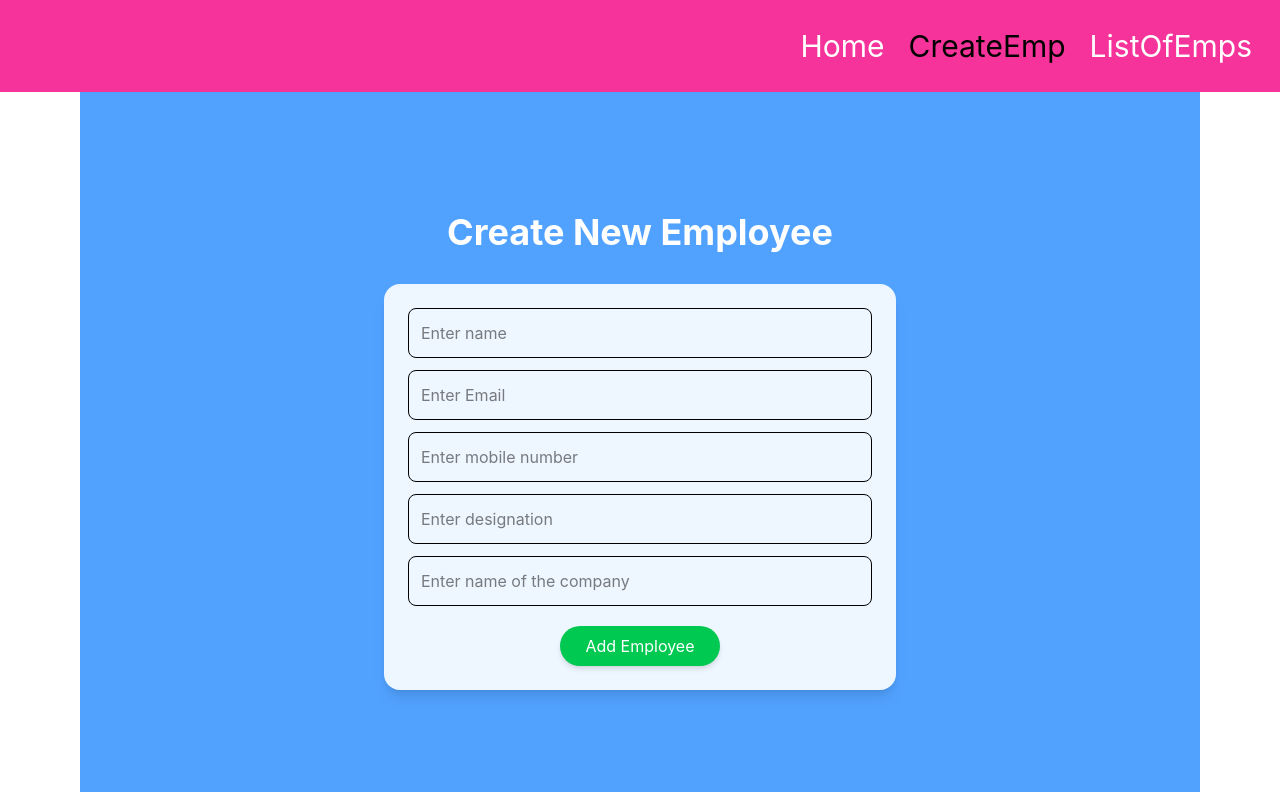
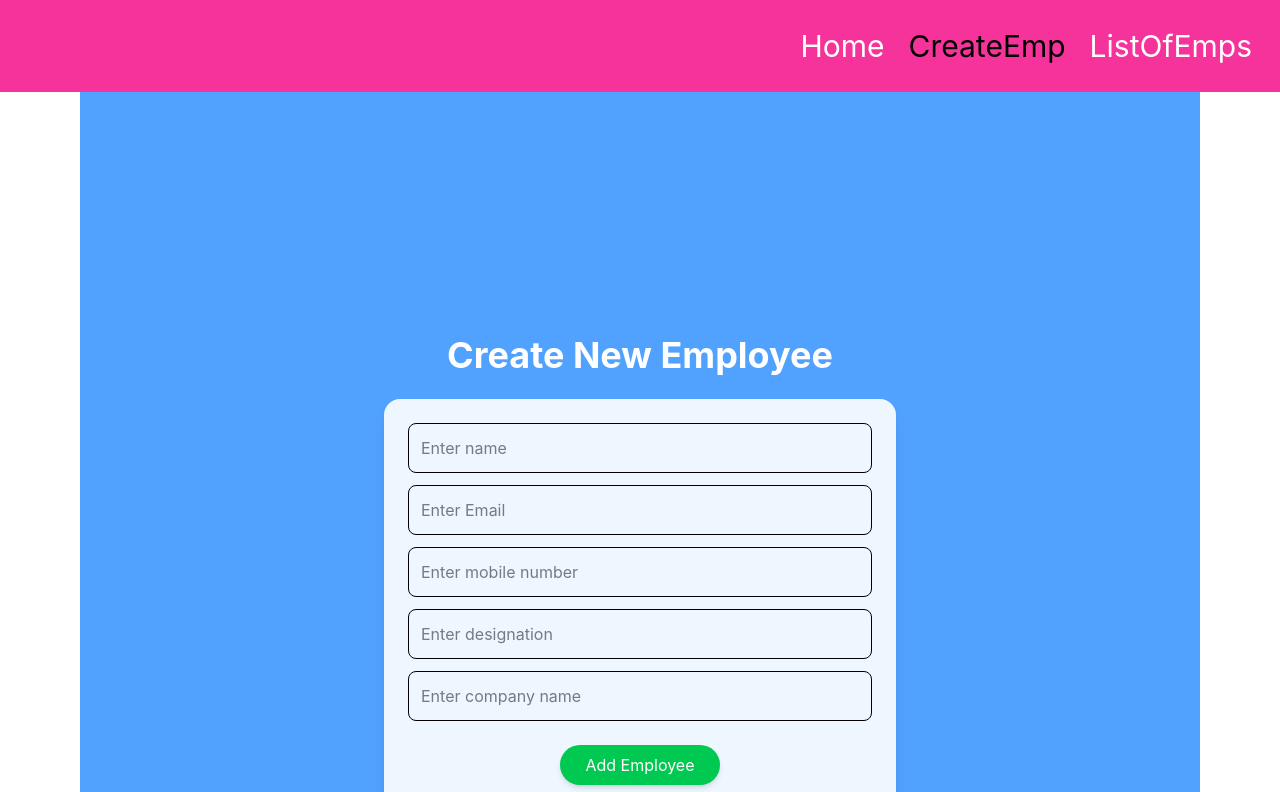
Before and after one commit to ananyaa241/ATP_24EG105Q08, a React app in the folder ATP-1/week-6/Sample-Project/frontend/: page /create-emp in a window 1280 px wide. Shown: the top 792 px of the page. Built offline with nearby package versions, Linux system fonts and the light colour scheme; no server answers; the HTML template or start-up script is replaced by a standard one.

Commit message:
Update CreateEmp.jsx

```diff
--- a/ATP-1/week-6/Sample-Project/frontend/src/components/CreateEmp.jsx
+++ b/ATP-1/week-6/Sample-Project/frontend/src/components/CreateEmp.jsx
@@ -6,89 +6,124 @@
 function CreateEmp() {
   const [loading, setLoading] = useState(false);
   const [error, setError] = useState("");
+
   const navigate = useNavigate();
 
   const {
     register,
     handleSubmit,
+    reset,
   } = useForm();
 
-  //form submit
+  // form submit
   const onFormSubmit = async (newEmpObj) => {
     try {
       setLoading(true);
-      //make HTTP POST req
-      let res = await fetch(apiEndpoints.employees, {
+      setError("");
+
+      // make HTTP POST request
+      const res = await fetch(apiEndpoints.employees, {
         method: "POST",
-        headers: { "Content-Type": "application/json" },
+        headers: {
+          "Content-Type": "application/json",
+        },
+        credentials: "include",
         body: JSON.stringify(newEmpObj),
       });
 
-      if (res.status === 201) {
-        //navigate to employees component programatically
+      // success
+      if (res.ok) {
+        reset();
         navigate("/list");
       } else {
-        let errorRes = await res.json();
-        console.log("error responce is ", errorRes);
-        throw new Error(errorRes.reason);
+        // backend error
+        const errorRes = await res.json();
+
+        console.log("error response is", errorRes);
+
+        throw new Error(
+          errorRes.error ||
+          errorRes.message ||
+          "Something went wrong"
+        );
       }
     } catch (err) {
-      console.log("err in catch", err);
-      //deal with err
+      console.log("Error in catch:", err);
+
+      // handle error
       setError(err.message);
     } finally {
       setLoading(false);
     }
   };
 
-  console.log(error);
+  // loading state
+  if (loading) {
+    return (
+      <p className="text-center text-4xl mt-10 text-white">
+        Loading...
+      </p>
+    );
+  }
 
-  if (loading) {
-    return <p className="text-center text-4xl">Loading....</p>;
-  }
+  // error state
   if (error) {
-    return <p className="text-red-500 text-center text-3xl">{error}</p>;
+    return (
+      <p className="text-red-500 text-center text-2xl mt-10">
+        {error}
+      </p>
+    );
   }
 
   return (
-    <div className="app-container">
-      <h1 className="text-4xl text-center text-white font-bold">Create New Employee</h1>
-      <div className="max-w-lg mx-auto mt-8 bg-white/90 p-6 rounded-2xl shadow-lg">
+    <div className="app-container min-h-screen flex flex-col justify-center">
+      <h1 className="text-4xl text-center text-white font-bold mb-6">
+        Create New Employee
+      </h1>
+
+      <div className="max-w-lg mx-auto bg-white/90 p-6 rounded-2xl shadow-lg w-full">
         <form onSubmit={handleSubmit(onFormSubmit)}>
+
           <input
             type="text"
             placeholder="Enter name"
-            {...register("name")}
+            {...register("name", { required: true })}
             className="mb-3 border rounded-lg p-3 w-full focus:outline-none focus:ring-2 focus:ring-yellow-300"
           />
+
           <input
             type="email"
             placeholder="Enter Email"
-            {...register("email")}
+            {...register("email", { required: true })}
             className="mb-3 border rounded-lg p-3 w-full focus:outline-none focus:ring-2 focus:ring-yellow-300"
           />
 
           <input
             type="number"
             placeholder="Enter mobile number"
-            {...register("mobile")}
+            {...register("mobile", { required: true })}
             className="mb-3 border rounded-lg p-3 w-full focus:outline-none focus:ring-2 focus:ring-yellow-300"
           />
+
           <input
             type="text"
             placeholder="Enter designation"
-            {...register("designation")}
-            className="mb-3 border rounded-lg p-3 w-full focus:outline-none focus:ring-2 focus:ring-yellow-300"
-          />
-          <input
-            type="text"
-            placeholder="Enter name of the company"
-            {...register("companyName")}
+            {...register("designation", { required: true })}
             className="mb-3 border rounded-lg p-3 w-full focus:outline-none focus:ring-2 focus:ring-yellow-300"
           />
 
+          <input
+            type="text"
+            placeholder="Enter company name"
+            {...register("companyName", { required: true })}
+            className="mb-4 border rounded-lg p-3 w-full focus:outline-none focus:ring-2 focus:ring-yellow-300"
+          />
+
           <div className="text-center">
-            <button type="submit" className="mt-2 btn-primary w-40">
+            <button
+              type="submit"
+              className="mt-2 btn-primary w-40"
+            >
               Add Employee
             </button>
           </div>
```
